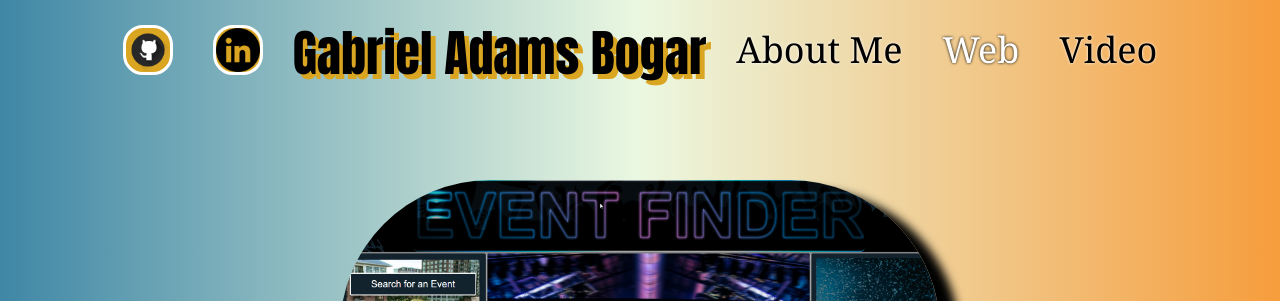
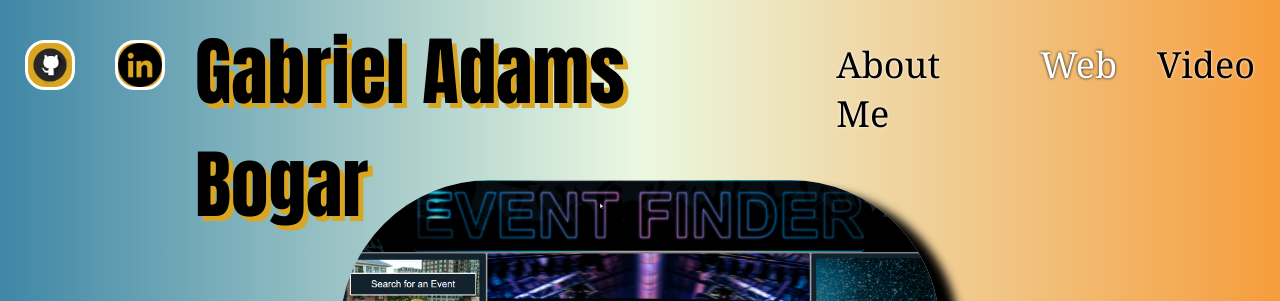
Before and after one commit to gabeab34/GAB-Portfolio, a React (Create React App) app: page / in a window 1280 px wide. Shown: the top 301 px of the page. Built offline with nearby package versions, Linux system fonts and the light colour scheme.

Commit message:
nav-tabs spacing and size changes

```diff
--- a/src/App.css
+++ b/src/App.css
@@ -25,6 +25,7 @@ img#bg {
 {
   display: flex;
   justify-content: center;
+  justify-content: space-around;
   padding: 5px;
   /* background: repeating-linear-gradient( 45deg, black, white ); */
   background-image:linear-gradient(0.25turn, #3f87a6, #ebf8e1, #f69d3c);
@@ -33,7 +34,6 @@ img#bg {
   margin-bottom: 0px;
   width: 100%;
 }
-
 
 
 
@@ -63,18 +63,14 @@ img#myPic  {
 
 #myName {
   font-family:Impact, Haettenschweiler, 'Arial Narrow Bold', sans-serif;
-  display: flex;
-  justify-content: left;
 }
 
 h1 {
   align-content: flex-start;
-  font-size: 50px;
+  font-size: 75px;
   text-shadow: 5px 5px goldenrod;
   padding: 10px;
   margin-top: 0;
-
-
 }
 
 h2 {
@@ -94,8 +90,6 @@ h3 {
 li {
   margin: 0 20px;
   margin-top: 20px;
-
-
 }
 
 li a {
@@ -114,6 +108,16 @@ li::marker{
   font-size: 20px;
   content: "⭐";
 
+}
+
+a.nav-link {
+  display: flex;
+  margin-top: 15px;
+}
+
+a.gitHub, a.linkedIn {
+  display: flex;
+  margin-top: 15px
 }
 
 a.nav-link.active {
```
